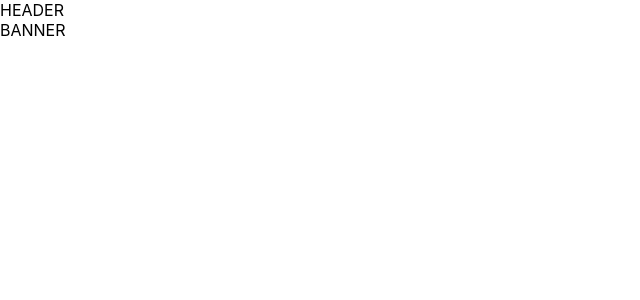
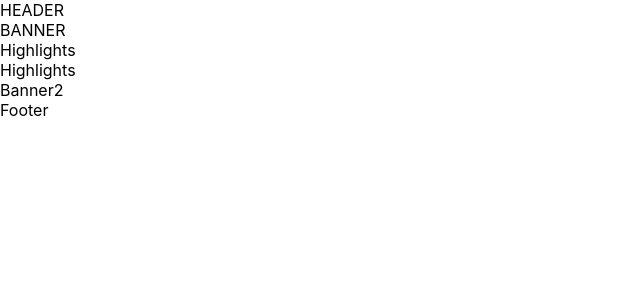
Before and after one commit to RafaelGadelhaSantiago/dc-project, a React (Create React App) app: page / in a window 1280 px wide. Shown: the top 300 px of the page, without its empty margins (0-640 px from the left). Built offline with nearby package versions, Linux system fonts and the light colour scheme.

Commit message:
Componentes
Definição inicial de componentes.

```diff
--- a/src/App.jsx
+++ b/src/App.jsx
@@ -1,11 +1,20 @@
 import Banner from "./Banner";
+import Banner2 from "./Banner2";
+import Footer from "./Footer";
 import Header from "./Header";
+import Highlights from "./Highlights";
+import Products from "./Products";
+
 
 function App() {
   return (
     <div>
       <Header />
       <Banner />
+      <Highlights />
+      <Products />
+      <Banner2 />
+      <Footer />
     </div>
   );
 }
--- /dev/null
+++ b/src/Banner2.jsx
@@ -0,0 +1,12 @@
+function Banner2() {
+    return (
+        <div>
+            <div>
+                Banner2
+            </div>
+
+        </div>
+    );
+}
+
+export default Banner2;
--- /dev/null
+++ b/src/Footer.jsx
@@ -0,0 +1,12 @@
+function Footer() {
+    return (
+        <div>
+            <div>
+                Footer
+            </div>
+
+        </div>
+    );
+}
+
+export default Footer;
--- /dev/null
+++ b/src/Highlights.jsx
@@ -0,0 +1,12 @@
+function Highlights() {
+    return (
+        <div>
+            <div>
+                Highlights
+            </div>
+
+        </div>
+    );
+}
+
+export default Highlights;
--- /dev/null
+++ b/src/Products.jsx
@@ -0,0 +1,12 @@
+function Highlights() {
+    return (
+        <div>
+            <div>
+                Highlights
+            </div>
+
+        </div>
+    );
+}
+
+export default Highlights;
```
